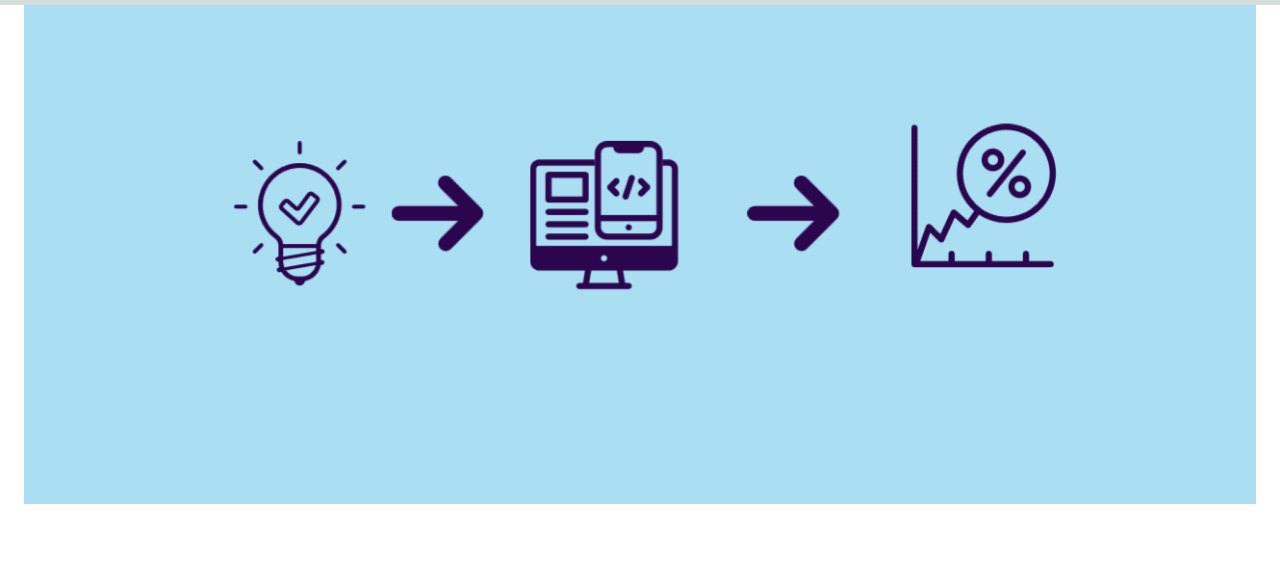
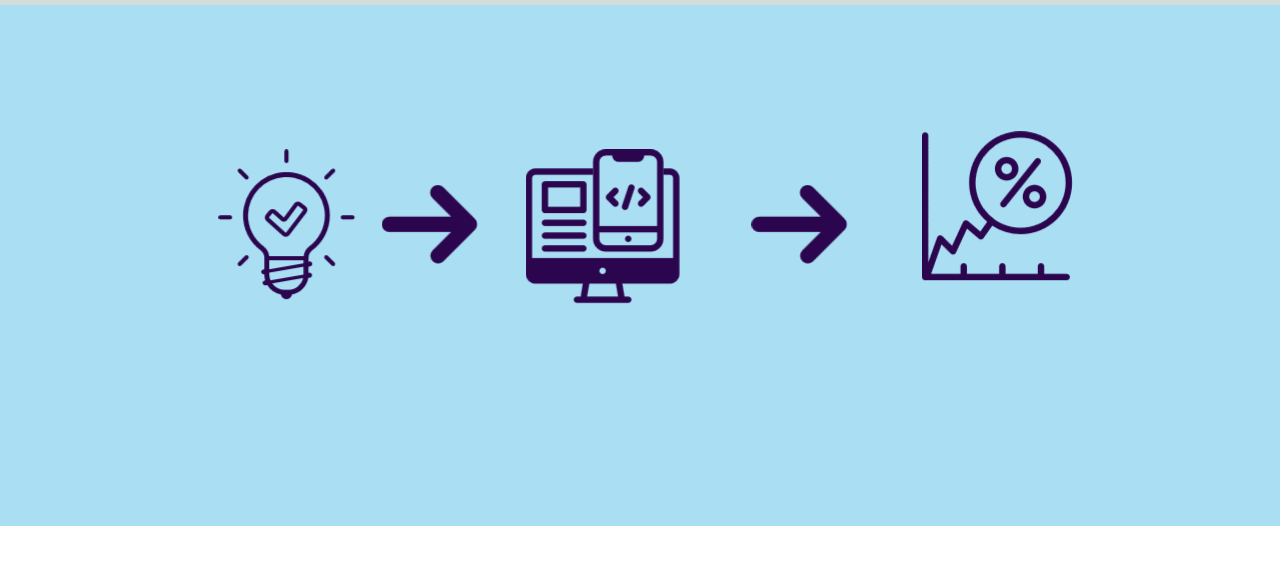
Before and after one commit to DazRobinson/ArcDevelopment, a plain HTML site: page index.html in a window 1280 px wide. Shown: the part 74-638 px from the top of the page. Drawn offline with nearby package versions, Linux system fonts and the light colour scheme.

Commit message:
removed padding from 2 x container-fluid

```diff
--- a/index.html
+++ b/index.html
@@ -14,7 +14,7 @@
     <title>ARC</title>
   </head>
   <body>
-    <div class="container-fluid"> <!-- START Wrapper for the entire site -->
+    <div class="container-fluid" style="padding-left: 0px;padding-right: 0px;"> <!-- START Wrapper for the entire site -->
       <!-- NAV SECTION -->
       <section>
         <nav class="navbar navbar-light bg-gray fixed-top">
@@ -63,7 +63,7 @@
 
 
         <!-- TEST AREA FOR HERO -->
-        <div class="container-fluid">
+        <div class="container-fluid" style="padding-left: 0px;padding-right: 0px;">
           <div class="row">
 
 
```
